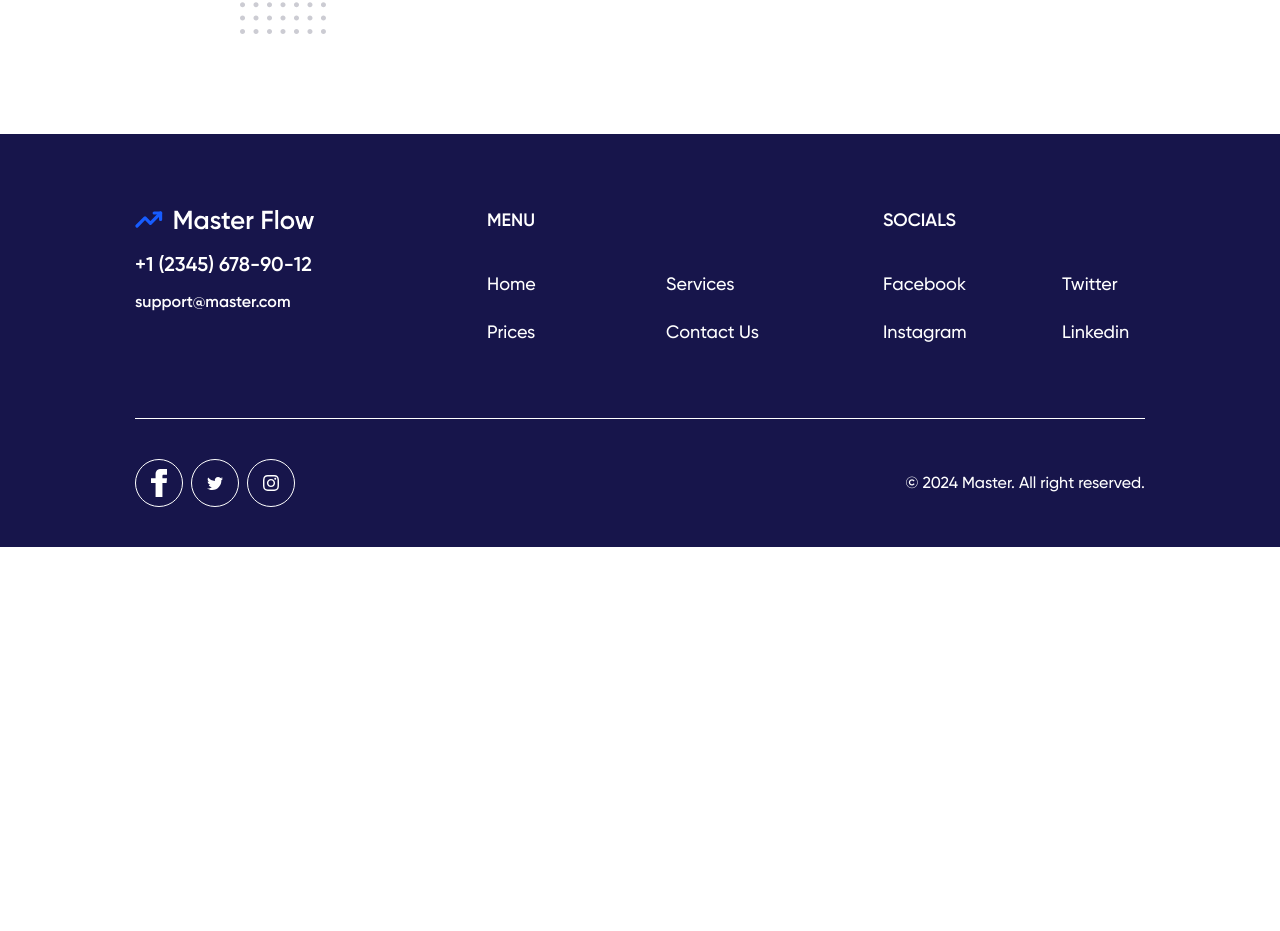
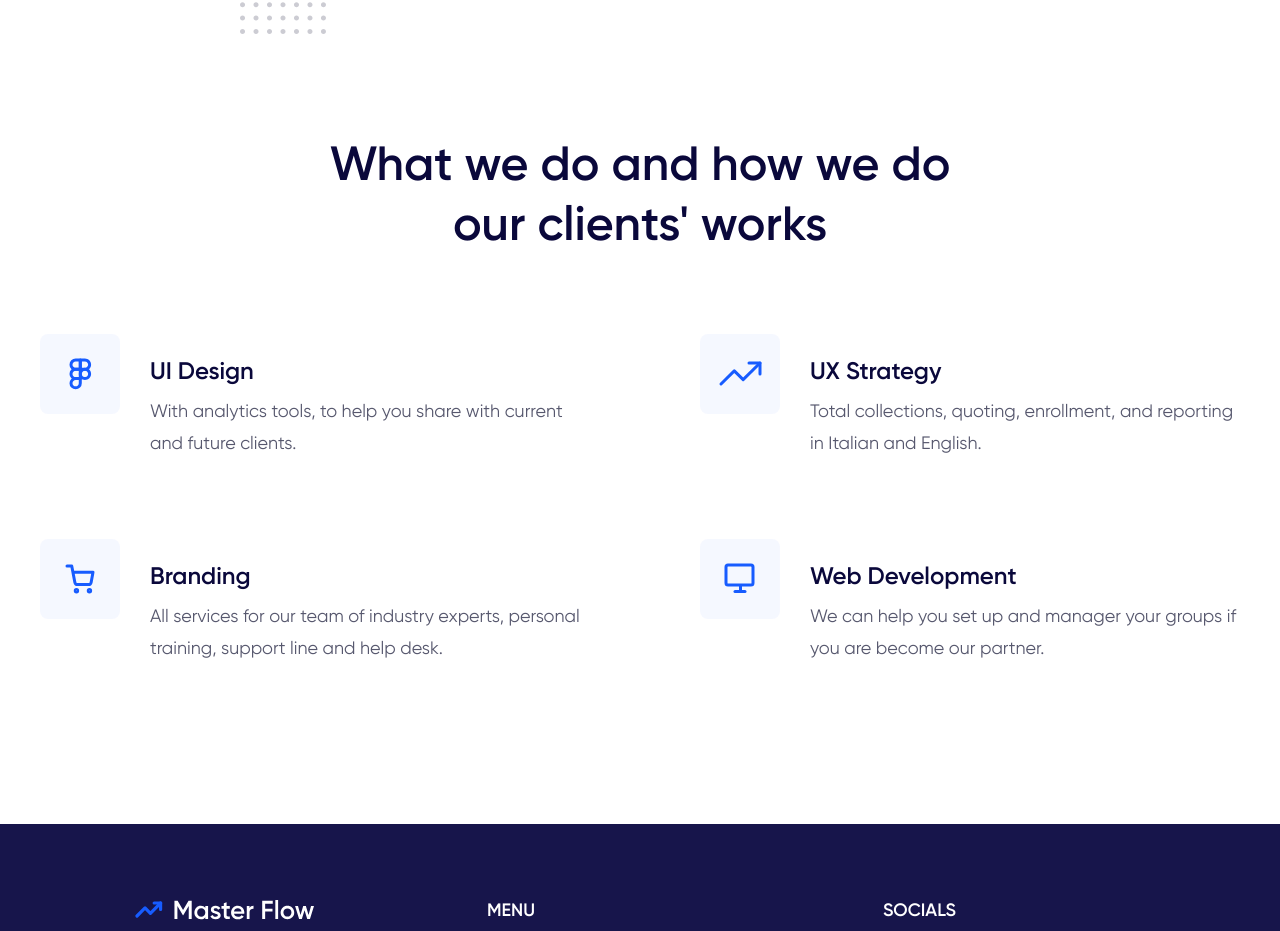
Before and after one commit to Slavinto/master-flow, a Next.js app: page /services in a window 1280 px wide. Shown: the part 2439-3370 px from the top of the page. Before the commit the page ends 2986 px from the top, so only its background shows below. Built offline with nearby package versions, Linux system fonts and the light colour scheme; no server answers.

Commit message:
Wedo section complete

```diff
--- a/src/app/services/page.tsx
+++ b/src/app/services/page.tsx
@@ -1,4 +1,4 @@
-import { Startups, Strategies, WhoWeAre } from "@/components";
+import { Startups, Strategies, WeDo, WhoWeAre } from "@/components";
 
 const Services = () => {
     return (
@@ -6,6 +6,7 @@ const Services = () => {
             <Startups />
             <WhoWeAre />
             <Strategies />
+            <WeDo />
         </main>
     );
 };
--- a/src/components/index.ts
+++ b/src/components/index.ts
@@ -21,3 +21,4 @@ export { default as Faq } from "./faq";
 export { default as Startups } from "./startups";
 export { default as WhoWeAre } from "./who-we-are";
 export { default as Strategies } from "./strategies";
+export { default as WeDo } from "./we-do";
--- /dev/null
+++ b/src/components/we-do.tsx
@@ -0,0 +1,33 @@
+import { weDoItems } from "@/constants";
+import Image from "next/image";
+
+const WeDo = () => {
+    return (
+        <section className='container-sm flex flex-col gap-20 mb-[140px] items-center'>
+            <h2 className='section-main-text max-w-[640px] text-center'>
+                What we do and how we do our clients&apos; works
+            </h2>
+            <div className='grid grid-cols-2 gap-x-[120px] gap-y-20 w-full pb-5'>
+                {weDoItems.map((item) => (
+                    <div className='flex gap-[30px]' key={item.title}>
+                        <Image
+                            className='h-[80px]'
+                            src={item.iconPath}
+                            width={80}
+                            height={80}
+                            alt='icon'
+                        />
+                        <div className='flex flex-col gap-3 pt-[25px]'>
+                            <h3 className='services-title self-start'>
+                                {item.title}
+                            </h3>
+                            <p className='article-regular-text'>{item.text}</p>
+                        </div>
+                    </div>
+                ))}
+            </div>
+        </section>
+    );
+};
+
+export default WeDo;
--- a/src/constants/index.ts
+++ b/src/constants/index.ts
@@ -212,3 +212,26 @@ export const mostAskedQuestions = [
         answer: "Lorem ipsum dolor sit amet, consectetur adipisicing elit. Exercitationem, magnam? Porro consequuntur eligendi maxime similique qui dolore assumenda voluptatibus inventore.",
     },
 ];
+
+export const weDoItems = [
+    {
+        iconPath: "/static/assets/icons/figma.svg",
+        title: "UI Design",
+        text: "With analytics tools, to help you share with current and future clients.",
+    },
+    {
+        iconPath: "/static/assets/icons/services-1.svg",
+        title: "UX Strategy",
+        text: "Total collections, quoting, enrollment, and reporting in Italian and English.",
+    },
+    {
+        iconPath: "/static/assets/icons/shopping-cart.svg",
+        title: "Branding",
+        text: "All services for our team of industry experts, personal training, support line and help desk.",
+    },
+    {
+        iconPath: "/static/assets/icons/services-4.svg",
+        title: "Web Development",
+        text: "We can help you set up and manager your groups if you are become our partner.",
+    },
+];
```
Also changed, not shown: public/static/assets/icons/figma.svg (added), public/static/assets/icons/shopping-cart.svg (added).
